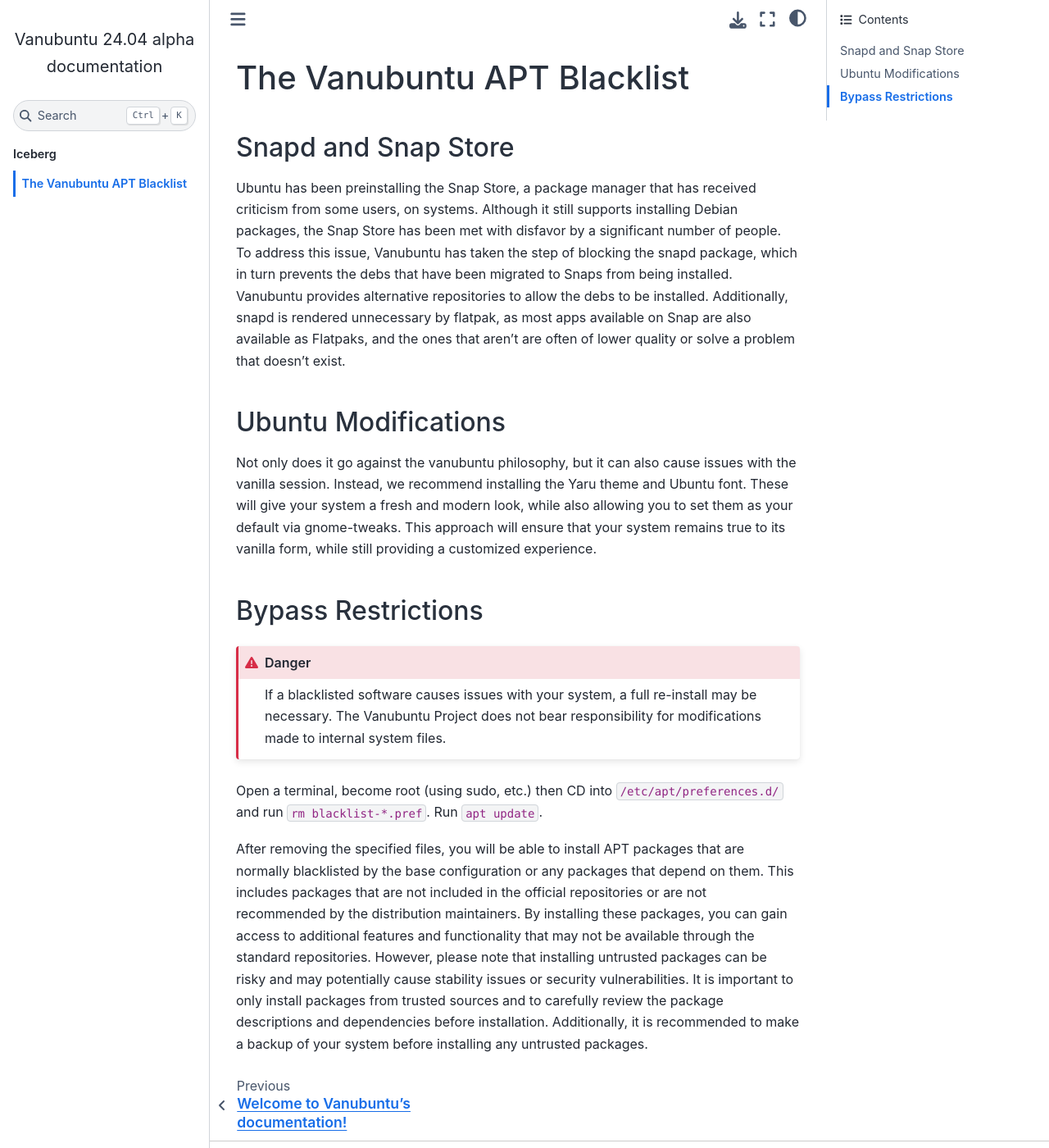
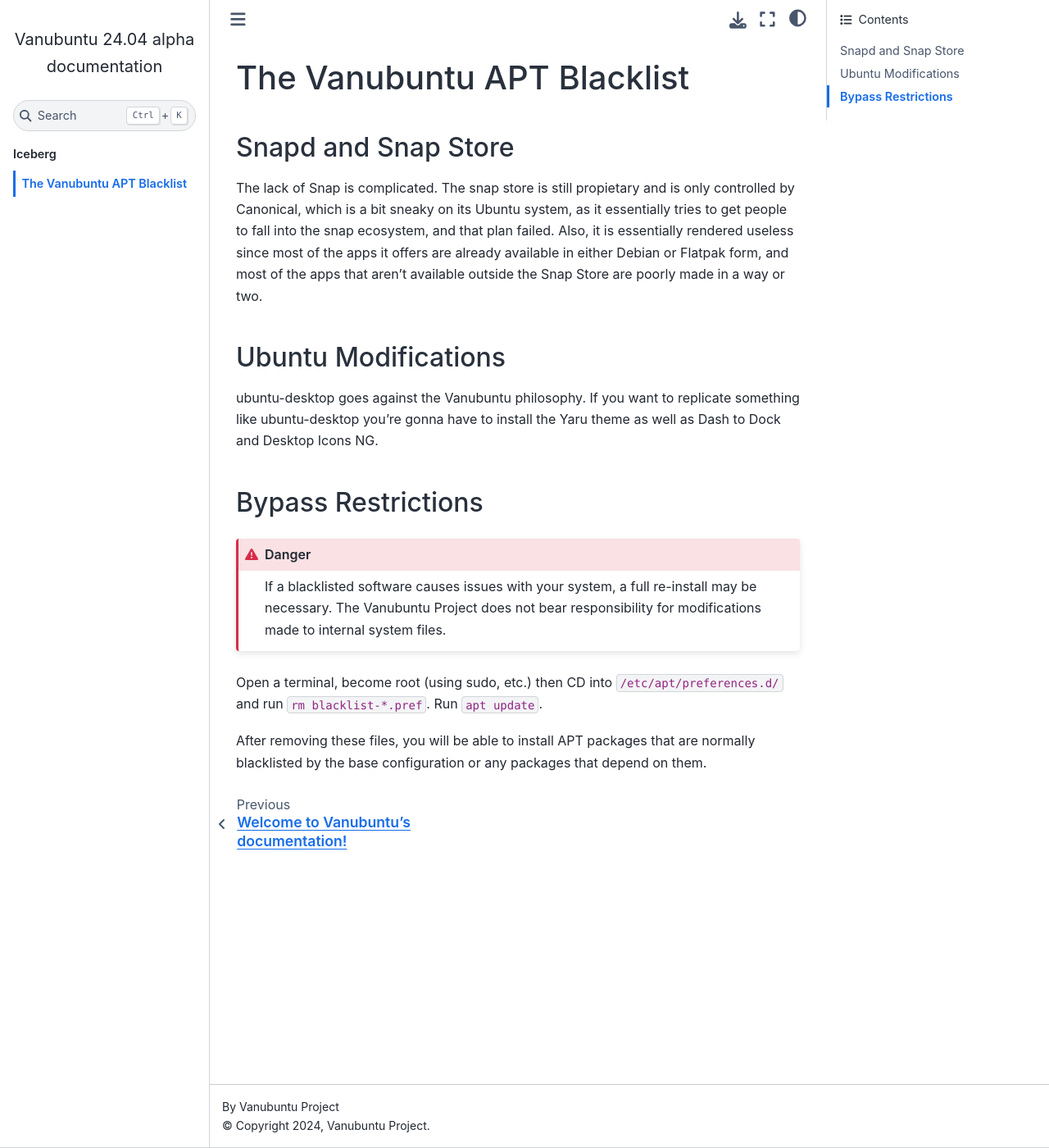
Before and after one commit to vanubuntu/VanubISO, a Sphinx documentation site: the page built from docs/misc/blacklist.rst, in a window 1280 px wide and 1400 px high. Shown: the whole window at 82% size. Built offline with Sphinx 7.4.7 and the Sphinx Book theme 1.1.4, drawn with Linux system fonts in a browser that asks for light colours.

Commit message:
Update blacklist.rst

```diff
--- a/docs/misc/blacklist.rst
+++ b/docs/misc/blacklist.rst
@@ -4,12 +4,12 @@
 Snapd and Snap Store
 --------------------
 
-Ubuntu has been preinstalling the Snap Store, a package manager that has received criticism from some users, on systems. Although it still supports installing Debian packages, the Snap Store has been met with disfavor by a significant number of people. To address this issue, Vanubuntu has taken the step of blocking the snapd package, which in turn prevents the debs that have been migrated to Snaps from being installed. Vanubuntu provides alternative repositories to allow the debs to be installed. Additionally, snapd is rendered unnecessary by flatpak, as most apps available on Snap are also available as Flatpaks, and the ones that aren't are often of lower quality or solve a problem that doesn't exist.
+The lack of Snap is complicated. The snap store is still propietary and is only controlled by Canonical, which is a bit sneaky on its Ubuntu system, as it essentially tries to get people to fall into the snap ecosystem, and that plan failed. Also, it is essentially rendered useless since most of the apps it offers are already available in either Debian or Flatpak form, and most of the apps that aren't available outside the Snap Store are poorly made in a way or two.
 
 Ubuntu Modifications
 --------------------
 
-Not only does it go against the vanubuntu philosophy, but it can also cause issues with the vanilla session. Instead, we recommend installing the Yaru theme and Ubuntu font. These will give your system a fresh and modern look, while also allowing you to set them as your default via gnome-tweaks. This approach will ensure that your system remains true to its vanilla form, while still providing a customized experience.
+ubuntu-desktop goes against the Vanubuntu philosophy. If you want to replicate something like ubuntu-desktop you're gonna have to install the Yaru theme as well as Dash to Dock and Desktop Icons NG.
 
 Bypass Restrictions
 -------------------
@@ -20,4 +20,4 @@
 Open a terminal, become root (using sudo, etc.) then CD into ``/etc/apt/preferences.d/``
 and run ``rm blacklist-*.pref``. Run ``apt update``.
 
-After removing the specified files, you will be able to install APT packages that are normally blacklisted by the base configuration or any packages that depend on them. This includes packages that are not included in the official repositories or are not recommended by the distribution maintainers. By installing these packages, you can gain access to additional features and functionality that may not be available through the standard repositories. However, please note that installing untrusted packages can be risky and may potentially cause stability issues or security vulnerabilities. It is important to only install packages from trusted sources and to carefully review the package descriptions and dependencies before installation. Additionally, it is recommended to make a backup of your system before installing any untrusted packages.
+After removing these files, you will be able to install APT packages that are normally blacklisted by the base configuration or any packages that depend on them.
```
